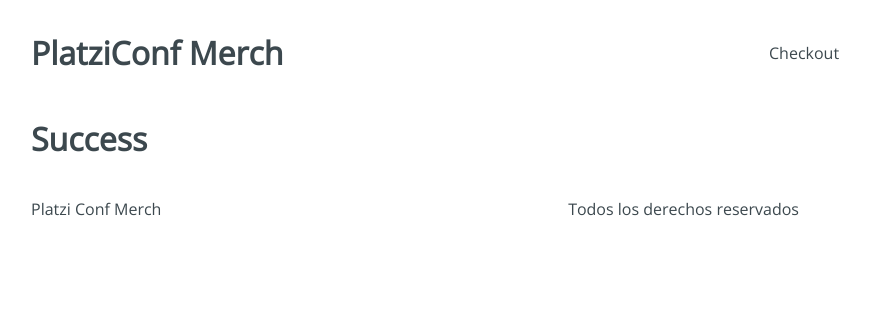
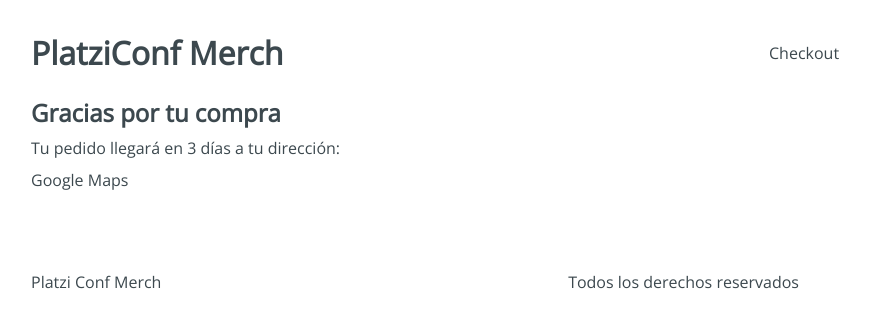
Before and after one commit to MarioSalinas1605/merch-Front, a React app: page /checkout/success in a window 1280 px wide. Shown: the top 328 px of the page, without its empty margins (225-1095 px from the left). Built offline with nearby package versions, Linux system fonts and the light colour scheme.

Commit message:
feat: markup of payment and success section

```diff
--- a/src/containers/Payment.jsx
+++ b/src/containers/Payment.jsx
@@ -1,7 +1,15 @@
 import React from 'react';
+import '../styles/components/Payment.css'
 
 const Payment = () => (
-  <h1>Payment</h1>
+  <div className="Payment">
+    <div className="Payment-content">
+      <h3>Resumen del pedido</h3>
+      <div className="Payment-button">
+        Boton de pago con Paypal
+      </div>
+    </div>
+  </div>
 )
 
 export default Payment;
--- a/src/containers/Success.jsx
+++ b/src/containers/Success.jsx
@@ -1,7 +1,16 @@
 import React from 'react';
+import '../styles/components/Success.css'
 
 const Success = () => (
-  <h1>Success</h1>
+  <div className="Success">
+    <div className="Success-content">
+      <h2>Gracias por tu compra</h2>
+      <span>Tu pedido llegará en 3 días a tu dirección:</span>
+      <div className="Success-map">
+        Google Maps
+      </div>
+    </div>
+  </div>
 )
 
 export default Success;
--- /dev/null
+++ b/src/styles/components/Payment.css
@@ -0,0 +1,34 @@
+.Payment {
+  grid-template-columns: 3fr 1fr;
+  grid-gap: 2rem;
+  grid-row-gap: 1.5em;
+  display: grid;
+}
+.Payment-back {
+  margin: 10px 0 0 0;
+}
+.Payment-item {
+  display: flex;
+  justify-content: space-between;
+  align-items: center;
+}
+.Payment-item .fas {
+  margin: 0 0 0 10px;
+  color: rgba(0,0,0,0.4);
+  cursor: pointer;
+}
+.Payment-item button {
+  background-color: transparent;
+  border: none;
+  outline: none;
+}
+.Payment-element {
+  display: flex;
+  justify-content: space-between;
+  align-items: center;
+  width: 100%;
+  border-bottom: 1px solid #eee;
+}
+.Payment-element h4 {
+  margin: 0;
+}
--- /dev/null
+++ b/src/styles/components/Success.css
@@ -0,0 +1,6 @@
+.Success {
+  margin: 0 0 4em 0;
+}
+.Success-map {
+  margin: 10px 0 0 0;
+}
```
